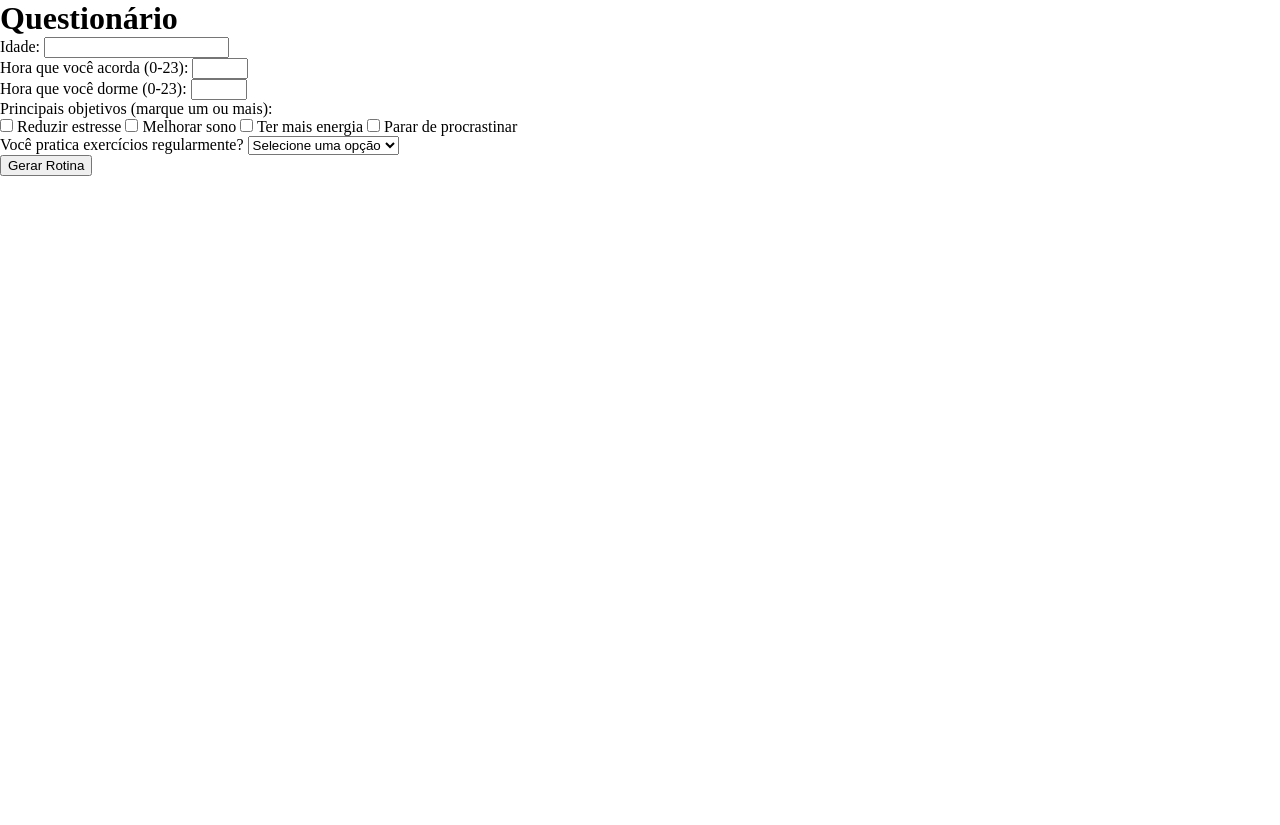
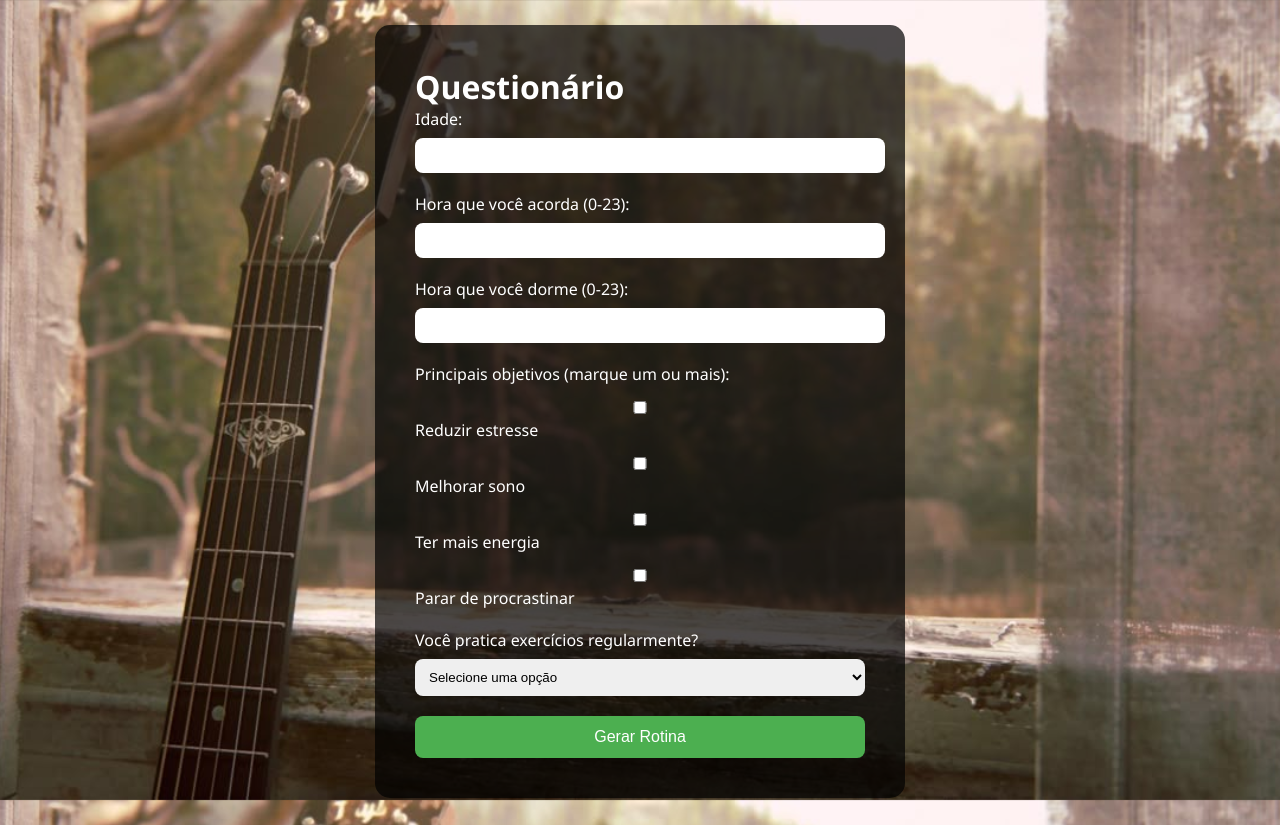
Before and after one commit to ykyak77/The-Last-of-Task, a Flask app: page /questionario in a window 1280 px wide. Before the commit the page ends 176 px from the top, so only its background shows below. Run offline with Flask 3, Linux system fonts and the light colour scheme; a user stored in the database is signed in; parts of the project's set-up code (start-up, migrations or seed data) failed here and were passed over.

Commit message:
perfil 90% pronto css

```diff
--- a/static/style.css
+++ b/static/style.css
@@ -370,6 +468,75 @@ border-radius: 4px;
     cursor: pointer;
 }
 
-.atributo button:hover{
+.atributo button:hover {
   background-color: #777;
 }
+
+#body_questionario{
+    background-image: url(/static/imagens/perfilFundo.png);
+    background-size: cover;            /* Faz a imagem cobrir toda a tela */
+    background-position: center;       /* Centraliza a imagem */
+    background-repeat: no-repeat;      /* Evita repetição da imagem */
+    background-attachment: fixed;      /* Mantém a imagem fixa ao rolar a página */
+    height: 100vh;                     /* Garante que o corpo tenha altura da tela */
+    margin: 0;                         /* Remove margens padrão */
+    padding: 0;
+}
+
+.container {
+    background-color: rgba(0, 0, 0, 0.7); /* fundo escuro translúcido */
+    padding: 40px;
+    border-radius: 15px;
+    width: 90%;
+    max-width: 450px;
+    color: #fff;
+    font-family: 'Segoe UI', sans-serif;
+    margin: 25px auto 0 auto;
+    display: flex;
+    flex-direction: column;
+    align-items: center;
+    justify-content: center;
+    gap: 20px;
+}
+
+/* Espaçamento entre elementos do formulário */
+.form-group {
+    margin-bottom: 20px;
+}
+
+.form-questionario input,
+.form-questionario select {
+    width: 100%;
+    padding: 10px;
+    border: none;
+    border-radius: 8px;
+    margin-top: 8px;
+}
+
+.checkbox-group label {
+    display: block;
+    margin-top: 8px;
+}
+
+/* Botão */
+button[type="submit"] {
+    width: 100%;
+    padding: 12px;
+    background-color: #4CAF50;
+    color: white;
+    border: none;
+    border-radius: 8px;
+    cursor: pointer;
+    font-size: 1em;
+}
+
+button[type="submit"]:hover {
+    background-color: #45a049;
+}
+
+/* Mensagens */
+.mensagens p {
+    color: #ffcc00;
+    margin-top: 15px;
+    text-align: center;
+}
```
Also changed, not shown: other parts of static/style.css (+111 -13 lines), templates/perfil.html (+86 -29 lines), static/imagens/cicada.png (added), static/imagens/money.png (added), static/imagens/status/brain.png (added), static/imagens/status/lamp.png (added), static/imagens/status/lightning.png (added), static/imagens/status/run.png (added), static/imagens/status/target.png (added). Lines whose indentation alone changed are shown as unchanged.
